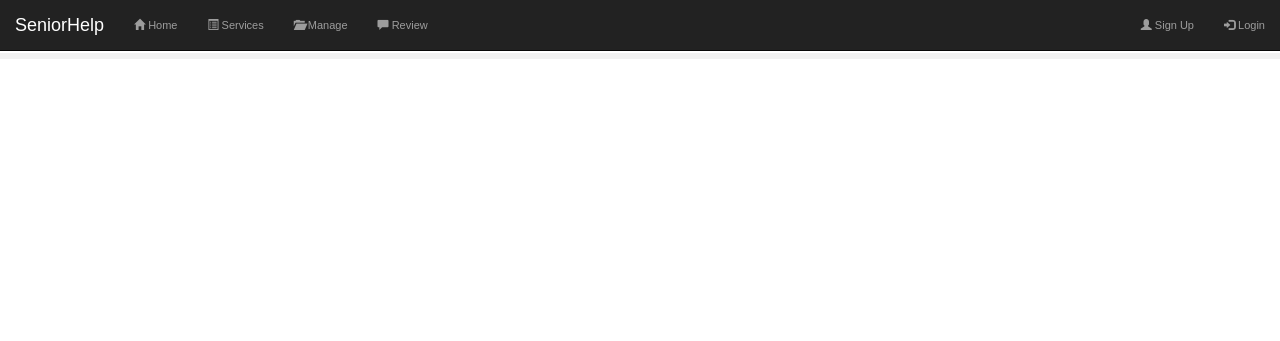
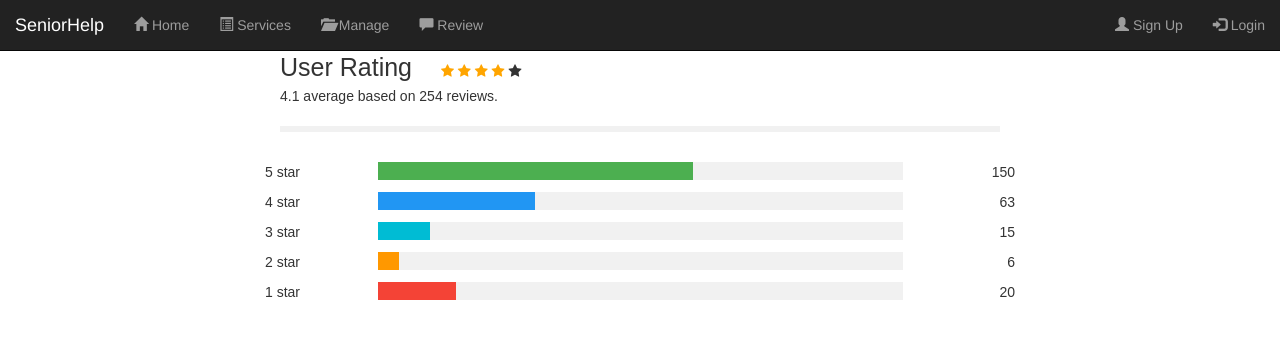
Before and after one commit to chenjiawei016/SeniorHelp, a PHP site: page /html/review.html in a window 1280 px wide. Shown: the top 341 px of the page. Run offline with PHP 8.4, Linux system fonts and the light colour scheme.

Commit message:
added rating.css file

```diff
--- a/BIT210Tutorials/css/rating.css
+++ b/BIT210Tutorials/css/rating.css
@@ -2,7 +2,13 @@
     box-sizing: border-box;
 }
 
-
+.rating {
+    font-family: Arial;
+    margin: 0 auto; /* Center website */
+    max-width: 800px; /* Max width */
+    padding: 40px;
+    padding-top: 50px;
+}
 
 .heading {
     font-size: 25px;
--- a/BIT210Tutorials/html/review.html
+++ b/BIT210Tutorials/html/review.html
@@ -8,7 +8,7 @@
     <link rel="stylesheet" href="https://maxcdn.bootstrapcdn.com/bootstrap/3.3.7/css/bootstrap.min.css">
     <script src="https://ajax.googleapis.com/ajax/libs/jquery/3.3.1/jquery.min.js"></script>
     <script src="https://maxcdn.bootstrapcdn.com/bootstrap/3.3.7/js/bootstrap.min.js"></script>
-    <link rel="stylesheet" href="../css/acceptService.css">
+    <link rel="stylesheet" href="../css/rating.css">
     <link rel="stylesheet" href="https://cdnjs.cloudflare.com/ajax/libs/font-awesome/4.7.0/css/font-awesome.min.css">
 
     <title></title>
@@ -41,7 +41,7 @@
       </div>
     </div>
   </nav>
-<div class="body">
+<div class="rating">
   <span class="heading">User Rating</span>
   <span class="fa fa-star checked"></span>
   <span class="fa fa-star checked"></span>
```
